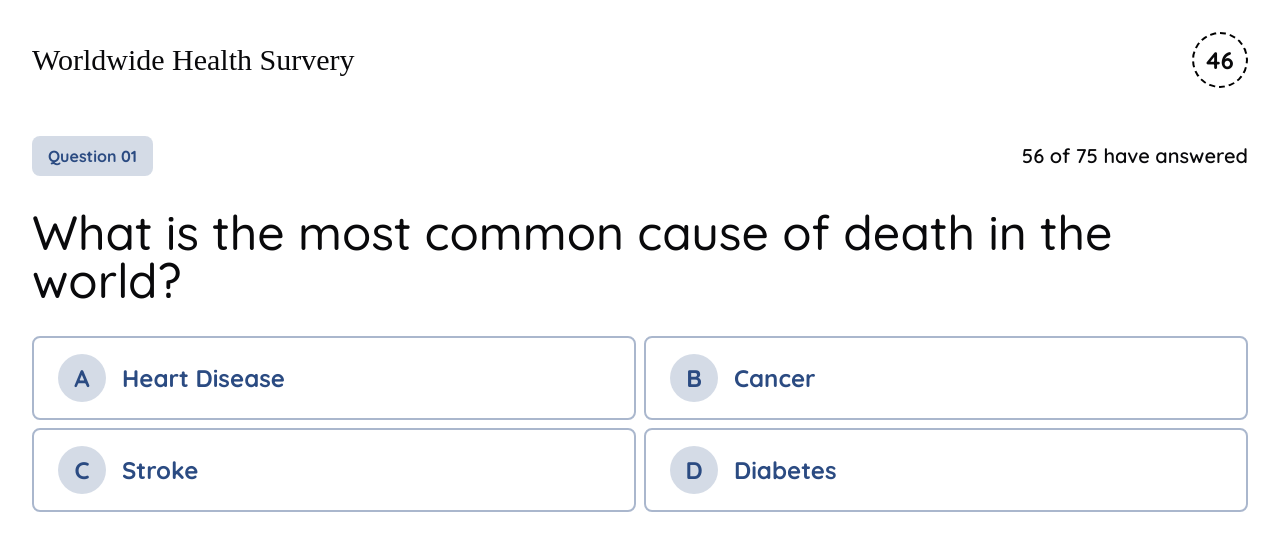
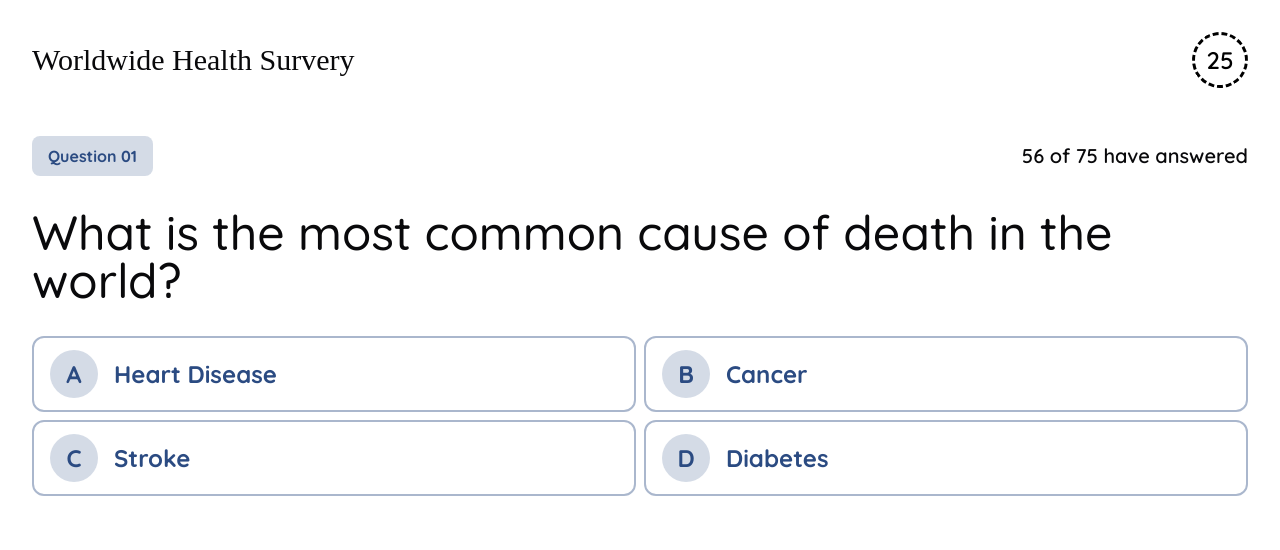
Before and after one commit to quixhq/creator, a React (Vite) app: page /quiz in a window 1280 px wide. Shown: the top 550 px of the page. Built offline with nearby package versions, Linux system fonts and the light colour scheme; a web font is replaced by a local one; what driver.js would draw is missing.

Commit message:
animate timer

```diff
--- a/src/components/leaderboard/style.css
+++ b/src/components/leaderboard/style.css
@@ -1,3 +1,12 @@
 .bar {
   transition: width 0.5s ease-in-out;
 }
+.blinker {
+  animation: blinker 1s linear infinite;
+}
+
+@keyframes blinker {
+  50% {
+    opacity: 0;
+  }
+}
--- a/src/components/quiz/Header.tsx
+++ b/src/components/quiz/Header.tsx
@@ -1,10 +1,39 @@
-const Header = () => {
+import { useEffect, useState } from "react";
+
+const Header = ({ time }: { time: number }) => {
+  const [spin, setSpin] = useState<number>(0);
+  const [timerColor, setTimerColor] = useState<string>("black");
+
+  useEffect(() => {
+    setSpin(time * 12);
+    if (time < 10) {
+      setTimerColor("red");
+    }
+  }, [time]);
+
   return (
     <div className="flex justify-between items-center">
       <h1 className="dm-serif text-3xl">Worldwide Health Survery</h1>
       {/* timer */}
-      <div className="shrink-0 h-14 w-14 flex items-center justify-center text-2xl font-bold border-2 border-dashed border-black rounded-full">
-        46
+      <div className="relative">
+        <div
+          className={`shrink-0 h-14 w-14 flex items-center justify-center text-2xl border-[3.5px] border-dashed rounded-full`}
+          style={{
+            transform: `rotate(-${spin}deg)`,
+            borderColor: `${timerColor}`,
+          }}
+        ></div>
+        <h2
+          className="absolute top-1/2 left-1/2 -translate-x-1/2 -translate-y-1/2 text-2xl font-semibold"
+          style={{
+            color: `${timerColor}`,
+            animation: `${
+              time < 10 && time > 0 ? "blinker 1s linear infinite" : "none"
+            }`,
+          }}
+        >
+          {time}
+        </h2>
       </div>
     </div>
   );
--- a/src/components/quiz/Option.tsx
+++ b/src/components/quiz/Option.tsx
@@ -1,11 +1,13 @@
 const Option = ({ option, number }: { option: string; number: string }) => {
   return (
-    <div className="px-2 lg:px-6 py-2 lg:py-4 rounded-lg border-2 border-blue/40 text-blue font-bold flex items-center">
-      <span className="mr-4 rounded-full h-8 lg:h-12 w-8 lg:w-12 flex items-center justify-center bg-blue/20">
-        {number}
-      </span>
-      {option}
-    </div>
+    <>
+      <div className="px-2 lg:px-4 py-2 lg:py-3 rounded-xl border-2 border-blue/40 text-blue font-bold flex items-center">
+        <span className="mr-4 rounded-full h-8 lg:h-12 w-8 lg:w-12 flex items-center justify-center bg-blue/20">
+          {number}
+        </span>
+        {option}
+      </div>
+    </>
   );
 };
 
--- a/src/pages/Quiz.tsx
+++ b/src/pages/Quiz.tsx
@@ -1,10 +1,27 @@
 import Header from "@/components/quiz/Header";
 import Option from "@/components/quiz/Option";
+import { useEffect, useState } from "react";
 
 const Quiz = () => {
+  const [time, setTime] = useState<number>(30);
+
+  // simulate timer
+  const timer = setTimeout(() => {
+    setTime(time - 1);
+  }, 1000);
+
+  useEffect(() => {
+    if (time === 0) {
+      clearTimeout(timer);
+    }
+    return () => {
+      clearTimeout(timer);
+    };
+  }, [time]);
+
   return (
     <section className="container py-8">
-      <Header />
+      <Header time={time} />
 
       <div className="flex flex-col sm:flex-row items-start gap-2 sm:items-center justify-between mt-12 text-xl font-semibold">
         <h2 className="bg-blue/20 text-blue font-bold px-4 py-2 rounded-lg text-base">
```
